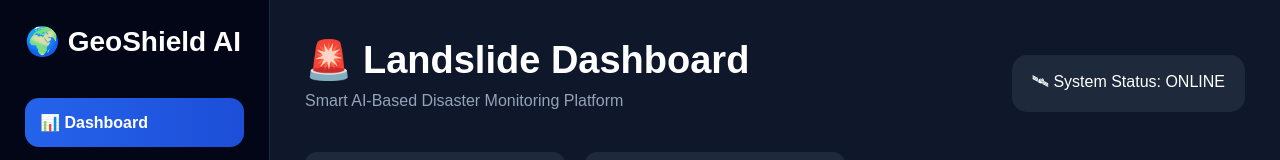
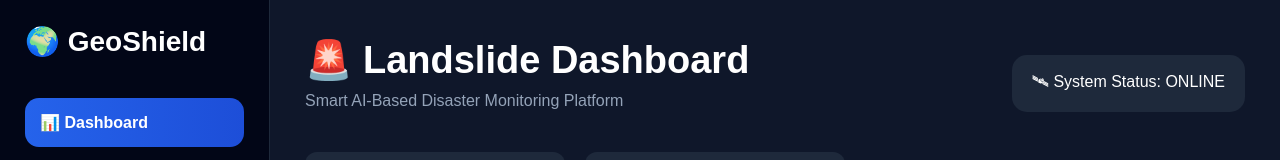
Before and after one commit to mithun-007-ui/geoshield, a React (Vite) app: page / in a window 1280 px wide. Shown: the top 160 px of the page. Built offline with nearby package versions, Linux system fonts and the light colour scheme.

Commit message:
Updated latest UI changes

```diff
--- a/src/components/Sidebar.jsx
+++ b/src/components/Sidebar.jsx
@@ -192,7 +192,7 @@ export default function Sidebar({
       >
         {isMobile
           ? "🌍"
-          : "🌍 GeoShield AI"}
+          : "🌍 GeoShield"}
       </h1>
 
       <ul
```
